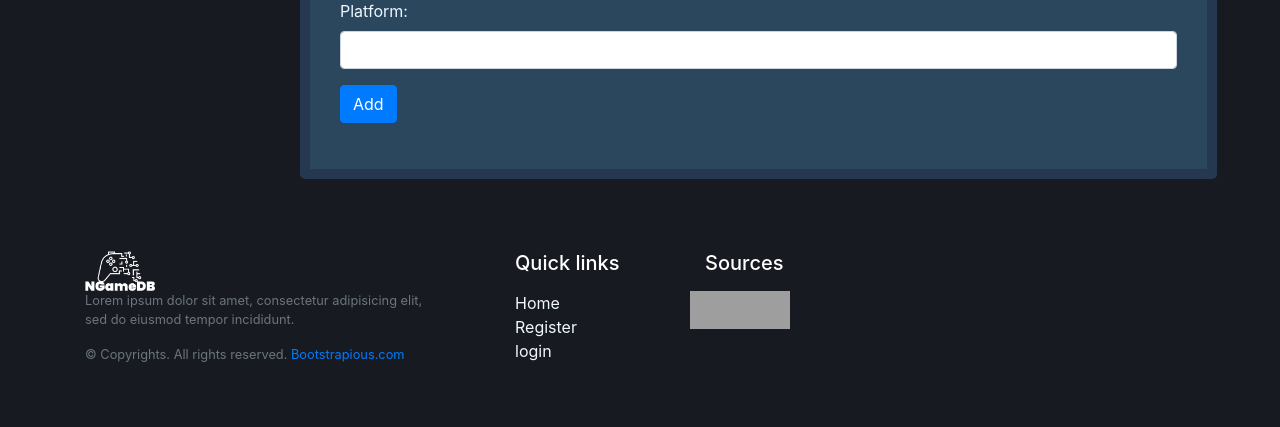
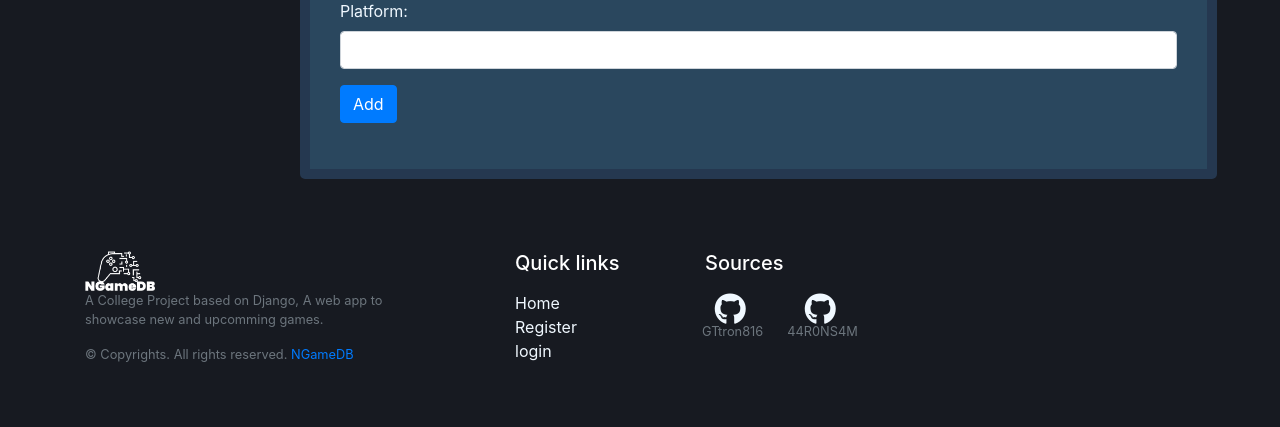
Before and after one commit to GTtron816/ngamedb, a Django app: page /addgame/ in a window 1280 px wide. Shown: the part 1335-1762 px from the top of the page. Run offline with Django 4.2, Linux system fonts and the light colour scheme; some libraries are stand-ins or nearby versions; grey boxes are pictures that could not be loaded.

Commit message:
GitHub Links Added

```diff
--- a/newgames/templates/base.html
+++ b/newgames/templates/base.html
@@ -79,6 +79,7 @@
       font-size: 20px;
       display: inline;
      }
+
      .bform{
         background-color: #2a475e;
         border: solid 10px rgb(37, 56, 80);
@@ -211,8 +212,8 @@ footer{
         <div class="row gy-4 gx-5">
             <div class="col-lg-4 col-md-6">
                 <img class="logo" src="/media/icon.png" onclick="location.href='{% url 'home' %}'">
-                <p class="small text-muted">Lorem ipsum dolor sit amet, consectetur adipisicing elit, sed do eiusmod tempor incididunt.</p>
-                <p class="small text-muted mb-0">&copy; Copyrights. All rights reserved. <a class="text-primary" href="#">Bootstrapious.com</a></p>
+                <p class="small text-muted">A College Project based on Django, A web app to showcase new and upcomming games.</p>
+                <p class="small text-muted mb-0">&copy; Copyrights. All rights reserved. <a class="text-primary" href="https://github.com/GTtron816/ngamedb">NGameDB</a></p>
             </div>
 
             <div class="col-lg-2 col-md-6"  style="margin-left: 50px;">
@@ -240,8 +241,8 @@ footer{
             <div class="col-lg-2 col-md-6">
               <h5 class="text-white mb-3">Sources</h5>
               <div class="row text-muted">
-                <img src="/media/gitl.png" width="50px">
-                <img src="/media/gitl.png" width="50px">
+                <button onclick="location.href='https://github.com/GTtron816'"  style="background-color:transparent; border: none; color: aliceblue;", class="btn btn-primary"><div class="bth"> <i class="fa-brands fa-github fa-2xl"></i></div>&nbsp;<div class="small text-muted" style="margin-top: 1px;">GTtron816</div></button>
+                <button onclick="location.href='https://github.com/44R0NS4M'" style="background-color:transparent; border: none; color: aliceblue;", class="btn btn-primary"><div class="bth"> <i class="fa-brands fa-github fa-2xl"></i></div>&nbsp;<div class="small text-muted" style="margin-top: 1px;">44R0NS4M</div></button>
               </div>
             </div>
 
```
